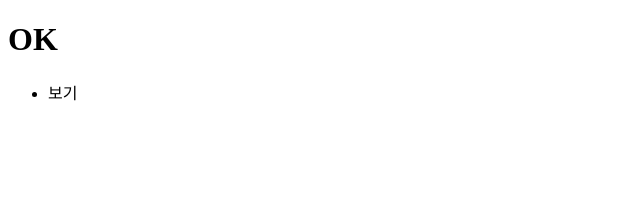
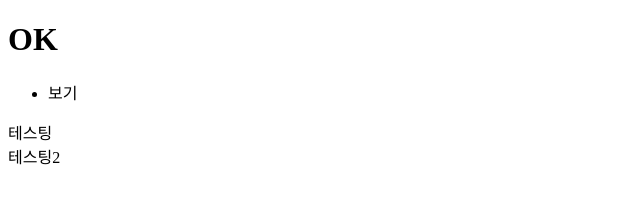
Before and after one commit to zzupd/JSP_01, a plain HTML site: page ch01/index.html in a window 1280 px wide. Shown: the whole page, without its empty margins (0-640 px from the left). Drawn offline with Linux system fonts and the light colour scheme.

Commit message:
testint_191107

```diff
--- a/ch01/index.html
+++ b/ch01/index.html
@@ -10,5 +10,7 @@
     <ul>
         <li>보기</li>
     </ul>
+    <div id="res">테스팅</div>
+    <div id="res">테스팅2</div>
 </body>
 </html>
```
